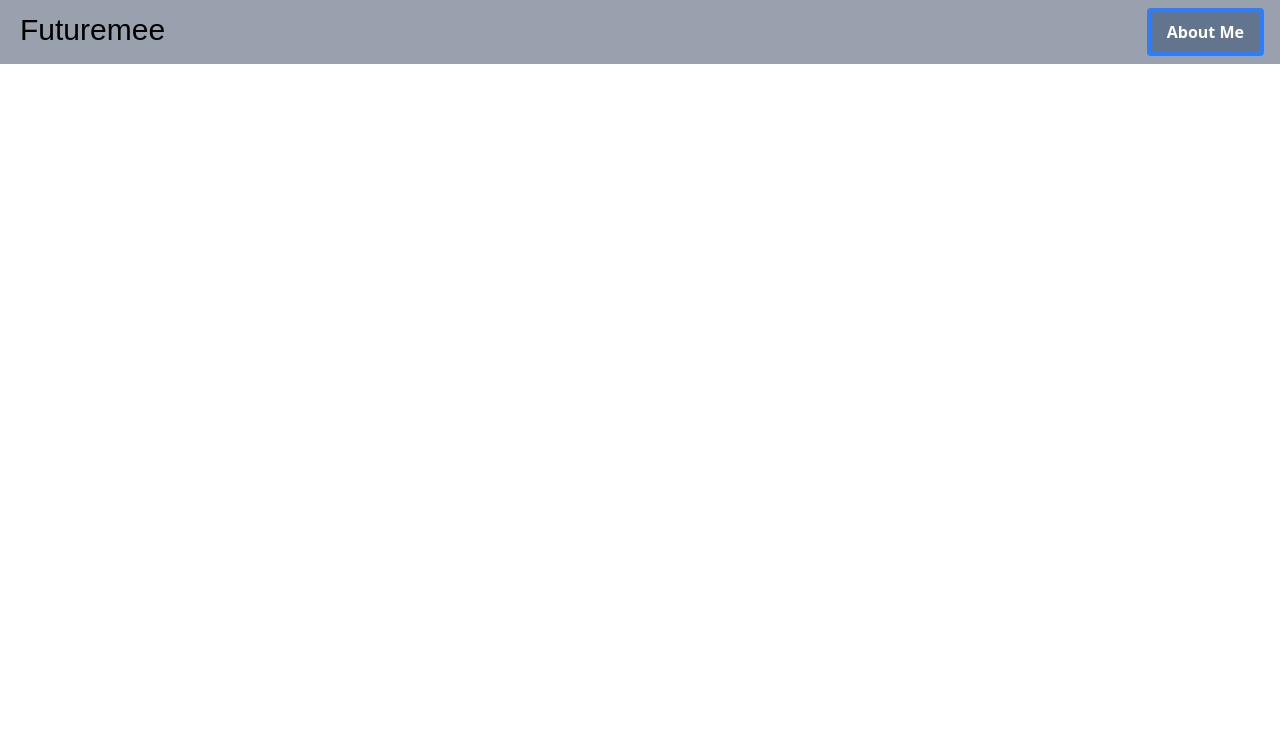
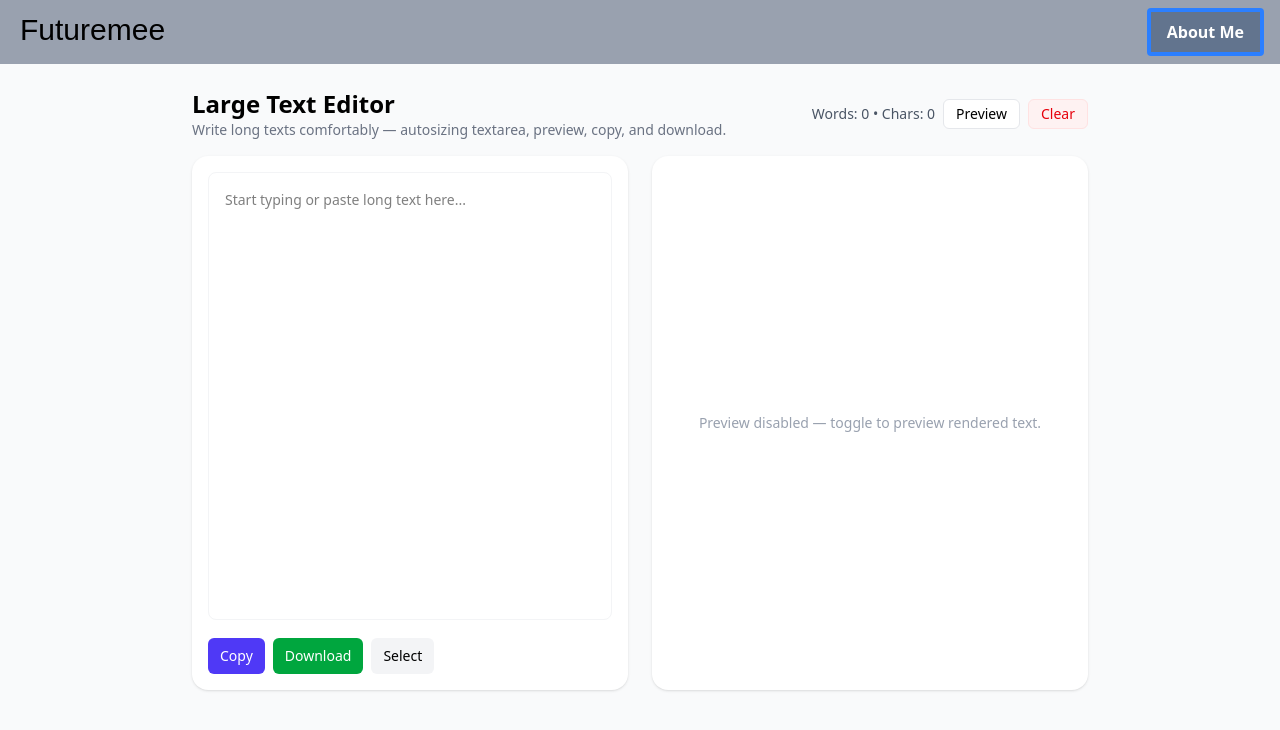
Before and after one commit to ktauqeer04/client-futuremee, a React (Vite) app: page / in a window 1280 px wide. Shown: the top 730 px of the page. Built offline with nearby package versions, Linux system fonts and the light colour scheme; a web font is replaced by a local one.

Commit message:
text area

```diff
--- a/package.json
+++ b/package.json
@@ -11,6 +11,7 @@
   },
   "dependencies": {
     "@tailwindcss/vite": "^4.1.13",
+    "framer-motion": "^12.23.24",
     "react": "^19.1.1",
     "react-dom": "^19.1.1"
   },
--- a/src/App.tsx
+++ b/src/App.tsx
@@ -1,5 +1,6 @@
 import './App.css'
 import { Appbar } from './components/Appbar'
+import TextInput from './components/ContentInputs'
 
 function App() {
 
@@ -11,7 +12,7 @@ function App() {
       </div>
 
       <div>
-
+        <TextInput />
       </div>
 
     </div>
--- /dev/null
+++ b/src/components/ContentInputs.tsx
@@ -0,0 +1,92 @@
+import React, { useState, useRef, useEffect } from "react";
+import { motion } from "framer-motion";
+
+
+
+export default function TextInput() {
+  const [text, setText] = useState("")
+  const [preview, setPreview] = useState(false)
+  const taRef = useRef<HTMLTextAreaElement | null>(null)
+
+  useEffect(() => {
+    const ta = taRef.current
+    if (!ta) return
+    ta.style.height = "0px"
+    const height = ta.scrollHeight
+    ta.style.height = height + "px"
+  }, [text])
+
+  const handleChange = (e: React.ChangeEvent<HTMLTextAreaElement>) => {
+    setText(e.target.value)
+  }
+
+  const clear = () => setText("")
+
+  const copy = async () => {
+    try {
+      await navigator.clipboard.writeText(text)
+    } catch (e) {}
+  }
+
+  const downloadTxt = () => {
+    const blob = new Blob([text], { type: "text/plain" })
+    const url = URL.createObjectURL(blob)
+    const a = document.createElement("a")
+    a.href = url
+    a.download = "text.txt"
+    document.body.appendChild(a)
+    a.click()
+    a.remove()
+    URL.revokeObjectURL(url)
+  }
+
+  const wordCount = text.trim() === "" ? 0 : text.trim().split(/\s+/).length
+  const charCount = text.length
+
+  return (
+    <div className="min-h-screen p-6 bg-gray-50 flex items-start justify-center">
+      <div className="w-full max-w-4xl">
+        <div className="mb-4 flex items-center justify-between">
+          <div>
+            <h1 className="text-2xl font-semibold">Large Text Editor</h1>
+            <p className="text-sm text-gray-500">Write long texts comfortably — autosizing textarea, preview, copy, and download.</p>
+          </div>
+          <div className="flex gap-2 items-center">
+            <div className="text-sm text-gray-600">Words: <span className="font-medium">{wordCount}</span> • Chars: <span className="font-medium">{charCount}</span></div>
+            <motion.button whileTap={{ scale: 0.95 }} onClick={() => setPreview(p => !p)} className="px-3 py-1 rounded-md border border-gray-200 bg-white text-sm">{preview ? 'Edit' : 'Preview'}</motion.button>
+            <motion.button whileTap={{ scale: 0.95 }} onClick={clear} className="px-3 py-1 rounded-md bg-red-50 text-red-600 text-sm border border-red-100">Clear</motion.button>
+          </div>
+        </div>
+
+        <div className="grid grid-cols-1 lg:grid-cols-2 gap-6">
+          <div className="bg-white rounded-2xl p-4 shadow-sm">
+            <textarea
+              ref={taRef}
+              value={text}
+              onChange={handleChange}
+              placeholder="Start typing or paste long text here..."
+              className="w-full resize-none min-h-[28rem] max-h-[70vh] overflow-auto outline-none text-sm leading-relaxed p-4 rounded-lg border border-gray-100 focus:ring-2 focus:ring-indigo-200"
+            />
+
+            <div className="mt-3 flex gap-2">
+              <motion.button whileTap={{ scale: 0.95 }} onClick={copy} className="px-3 py-2 rounded-md bg-indigo-600 text-white text-sm">Copy</motion.button>
+              <motion.button whileTap={{ scale: 0.95 }} onClick={downloadTxt} className="px-3 py-2 rounded-md bg-green-600 text-white text-sm">Download</motion.button>
+              <motion.button whileTap={{ scale: 0.95 }} onClick={() => { const sel = taRef.current; if (sel) { sel.select(); document.execCommand('copy'); } }} className="px-3 py-2 rounded-md bg-gray-100 text-sm">Select</motion.button>
+            </div>
+          </div>
+
+          <div className="bg-white rounded-2xl p-4 shadow-sm min-h-[28rem]">
+            {preview ? (
+              <div className="prose max-w-none overflow-auto">
+                <div dangerouslySetInnerHTML={{ __html: text.replace(/\n/g, "<br/>") }} />
+              </div>
+            ) : (
+              <div className="flex h-full items-center justify-center text-sm text-gray-400">Preview disabled — toggle to preview rendered text.</div>
+            )}
+          </div>
+        </div>
+
+      </div>
+    </div>
+  )
+}
```
Also changed, not shown: 1 other file (tests, documents, lock files or other folders).
